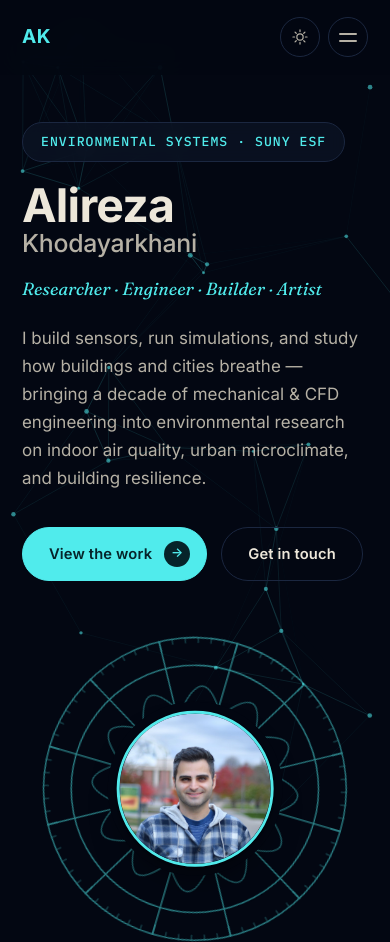
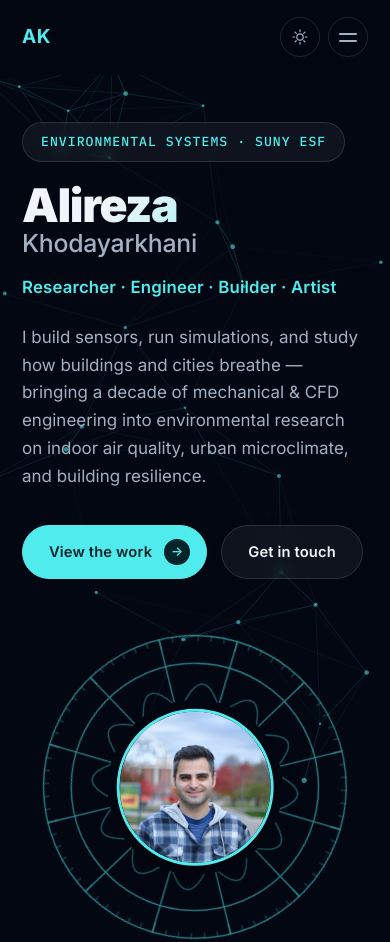
Before and after one commit to alirezazerila/alireza-kh.com, a plain HTML site: page index.html in a window 390 px wide. Shown: the top 942 px of the page. Drawn offline with Linux system fonts and the light colour scheme; animation ran at ten frames a second.

Commit message:
Match the reference field's interaction and extend its style
Read the reference's live particles.js config rather than guessing at it:
grab distance 231.25 at line opacity 0.85, click mode "push" with 3
particles, move speed 2.25. Mine was reaching only 190px at ~0.42
opacity with no click handling and a 0.26px/frame crawl, which is why
it felt inert by comparison.

Field:
- Cursor reach 190 -> 231px and grab opacity -> 0.85, which is most of
  the difference in how responsive it feels.
- Nodes brighten and swell as the cursor approaches.
- Clicking the backdrop spawns 3 nodes that immediately join the link
  network. Clicks on a, button, input, textarea, select, label and
  summary are left alone so this never competes with a real control,
  and the oldest spawned nodes are pruned at a 260 cap so the field
  cannot grow without bound.
- Drift 0.26 -> 0.8px/frame.

Style, taken from the same page:
- Cards become rgba(255,255,255,0.05) on a rgba(255,255,255,0.12)
  hairline at 16px radius — their exact values — with an accent glow on
  hover (theirs sits on the featured card).
- Headings move to the all-sans voice: h2 800 at -0.025em, h3 700,
  matching their 800/700 and tight negative tracking. Fraunces is gone
  entirely, so the hero role and about lead are sans too, and the font
  request drops a family while picking up the 800/900 weights the new
  headings actually need.
- The given name takes a gradient fill, as their h1 does, white into
  cyan; `color` is kept as the fallback and the transparent fill is
  behind an @supports guard.
- Text cools to their slate register: #F1F5F9 / #A4B1C2 / #7F8CA0.
- Ghost button picks up their translucent fill and soft shadow.

Verified by measuring ink on the canvas rather than by eye: parking the
cursor adds 16,654 (+58% over baseline), six backdrop clicks add
21,418, and six clicks on the CTA add -3,703 against a no-click drift
of +3,111 — so the control guard holds. 0 WCAG AA failures in both
themes, no sideways scroll, no console errors.

Co-Authored-By: Claude Opus 5 <noreply@anthropic.com>

```diff
--- a/css/style.css
+++ b/css/style.css
@@ -35,6 +35,7 @@
   --link-alpha:     0.13;
 
   --shadow:     0 1px 2px rgba(20,24,29,.05), 0 12px 28px -14px rgba(20,24,29,.18);
+  --glow:       0 0 25px rgba(10,98,100,0.12);
 
   /* Aptos ships with Windows 11 / Microsoft 365. It is not available as a
      webfont, so non-Aptos visitors fall back to Inter, which is metrically
@@ -48,7 +49,7 @@
   --pad: clamp(22px, 5vw, 72px);
   --nav-h: 74px;
 
-  --r-lg:   18px;
+  --r-lg:   16px;
   --r-md:   12px;
   --r-sm:   9px;
   --r-pill: 999px;
@@ -61,19 +62,20 @@
     --bg:        #030712;
     --bg-alt:    #070D1A;
     --surface:   #0C1324;
-    --text:      #EDE7DA;
-    --text-2:    #B6B1A5;
-    --text-3:    #8C939E;
-    --line:      #1B2740;
-    --line-soft: #121B2E;
+    --text:      #F1F5F9;
+    --text-2:    #A4B1C2;
+    --text-3:    #7F8CA0;
+    --line:      rgba(255,255,255,0.12);
+    --line-soft: rgba(255,255,255,0.07);
     --accent:    #50EBEC;
     --accent-2:  #2FD9DA;
     --on-accent: #06242A;
     --badge-bg:  #06242A;
     --badge-fg:  #50EBEC;
-    --card:      rgba(13,21,38,0.72);
-    --card-hi:   rgba(20,31,52,0.84);
-    --band:      rgba(255,255,255,0.028);
+    --card:      rgba(255,255,255,0.05);
+    --card-hi:   rgba(255,255,255,0.08);
+    --band:      rgba(255,255,255,0.025);
+    --glow:      0 0 25px rgba(80,235,236,0.10);
     --particle-alpha: 0.55;
     --link-alpha:     0.22;
     --shadow:    0 1px 2px rgba(0,0,0,.4), 0 18px 38px -16px rgba(0,0,0,.7);
@@ -85,19 +87,20 @@
   --bg:        #030712;
   --bg-alt:    #070D1A;
   --surface:   #0C1324;
-  --text:      #EDE7DA;
-  --text-2:    #B6B1A5;
-  --text-3:    #8C939E;
-  --line:      #1B2740;
-  --line-soft: #121B2E;
+  --text:      #F1F5F9;
+  --text-2:    #A4B1C2;
+  --text-3:    #7F8CA0;
+  --line:      rgba(255,255,255,0.12);
+  --line-soft: rgba(255,255,255,0.07);
   --accent:    #50EBEC;
   --accent-2:  #2FD9DA;
   --on-accent: #06242A;
   --badge-bg:  #06242A;
   --badge-fg:  #50EBEC;
-  --card:      rgba(13,21,38,0.72);
-  --card-hi:   rgba(20,31,52,0.84);
-  --band:      rgba(255,255,255,0.028);
+  --card:      rgba(255,255,255,0.05);
+  --card-hi:   rgba(255,255,255,0.08);
+  --band:      rgba(255,255,255,0.025);
+  --glow:      0 0 25px rgba(80,235,236,0.10);
   --particle-alpha: 0.55;
   --link-alpha:     0.22;
   --shadow:    0 1px 2px rgba(0,0,0,.4), 0 18px 38px -16px rgba(0,0,0,.7);
@@ -149,11 +152,13 @@ a{ color:inherit; text-decoration:none; }
 /* Content rides above the field. */
 main, .footer, .skip-link{ position:relative; z-index:1; }
 
-h1,h2,h3{ font-family:var(--serif); color:var(--text); font-weight:400; }
-h2{ font-size:clamp(2rem, 3.4vw, 2.9rem); line-height:1.12; letter-spacing:-0.015em; }
-h3{ font-size:1.28rem; font-weight:500; line-height:1.3; }
+/* Headings follow the reference's all-sans voice: heavy weights with
+   tight negative tracking (their h2 is 800 at -0.02em, h3 700). */
+h1,h2,h3{ font-family:var(--display); color:var(--text); }
+h2{ font-size:clamp(2rem, 3.4vw, 2.9rem); font-weight:800; line-height:1.1; letter-spacing:-0.025em; }
+h3{ font-size:1.3rem; font-weight:700; line-height:1.3; letter-spacing:-0.012em; }
 
-em{ color:var(--accent); font-style:italic; }
+em{ color:var(--accent); font-style:normal; font-weight:600; }
 
 /* Micro-labels were 0.71rem/400 and read as fine print. Brought up to
    match the weight and scale the nav moved to. */
@@ -329,11 +334,20 @@ em{ color:var(--accent); font-style:italic; }
   line-height:1.0; letter-spacing:-0.025em;
   margin-bottom:18px;
 }
+/* Gradient fill on the given name, as the reference does on its h1.
+   `color` stays set as the fallback for engines without background-clip. */
 .hero__first{
   display:block;
   font-size:clamp(2.9rem, 6.6vw, 4.6rem);
-  font-weight:700;
+  font-weight:900;
+  letter-spacing:-0.03em;
   color:var(--text);
+  background:linear-gradient(135deg, var(--text) 28%, var(--accent) 100%);
+  -webkit-background-clip:text;
+  background-clip:text;
+}
+@supports ((-webkit-background-clip: text) or (background-clip: text)){
+  .hero__first{ -webkit-text-fill-color:transparent; }
 }
 .hero__last{
   display:block;
@@ -345,7 +359,7 @@ em{ color:var(--accent); font-style:italic; }
 }
 
 .hero__role{
-  font-family:var(--serif); font-style:italic; font-size:1.1rem;
+  font-family:var(--display); font-weight:600; font-size:1.05rem; letter-spacing:0.01em;
   color:var(--accent); margin-bottom:22px;
 }
 .hero__statement{
@@ -362,7 +376,7 @@ em{ color:var(--accent); font-style:italic; }
 }
 .btn--primary{ background:var(--accent); color:var(--on-accent); }
 .btn--primary:hover{ background:var(--accent-2); border-color:var(--accent-2); transform:translateY(-1px); }
-.btn--ghost{ color:var(--text); border-color:var(--line); padding-right:26px; }
+.btn--ghost{ color:var(--text); border-color:var(--line); background:var(--card); backdrop-filter:blur(7px); box-shadow:0 2px 8px rgba(0,0,0,.22); padding-right:26px; }
 .btn--ghost:hover{ border-color:var(--accent); color:var(--accent); transform:translateY(-1px); }
 
 /* Circular arrow badge, in the manner of a call-to-action pill. It
@@ -478,7 +492,7 @@ em{ color:var(--accent); font-style:italic; }
   position:relative; overflow:hidden;
   transition:background .25s, border-color .25s, transform .25s;
 }
-.focus-card:hover{ background:var(--card-hi); border-color:var(--accent); transform:translateY(-2px); }
+.focus-card:hover{ background:var(--card-hi); border-color:var(--accent); transform:translateY(-2px); box-shadow:var(--glow); }
 /* Oversized ghost numeral watermarking the card. */
 .focus-card__num{
   position:absolute; right:14px; bottom:-28px;
@@ -514,7 +528,7 @@ em{ color:var(--accent); font-style:italic; }
   border:1px solid var(--line); border-radius:var(--r-lg);
   transition:border-color .25s, transform .25s, background .25s;
 }
-.plate:hover{ border-color:var(--accent); transform:translateY(-2px); }
+.plate:hover{ border-color:var(--accent); transform:translateY(-2px); box-shadow:var(--glow); }
 .section--alt .plate:hover{ background:var(--card-hi); }
 .plate[hidden]{ display:none; }
 
@@ -593,7 +607,7 @@ em{ color:var(--accent); font-style:italic; }
 =========================================================== */
 .about-bio{ max-width:66ch; margin-bottom:clamp(48px, 6vw, 72px); }
 .about-bio__lead{
-  font-family:var(--serif); font-size:clamp(1.2rem, 2vw, 1.45rem);
+  font-family:var(--display); font-weight:600; font-size:clamp(1.18rem, 2vw, 1.4rem); letter-spacing:-0.015em;
   line-height:1.45; color:var(--text); margin-bottom:22px;
 }
 .about-bio p{ color:var(--text-2); font-size:1.02rem; }
@@ -640,7 +654,7 @@ em{ color:var(--accent); font-style:italic; }
   padding:clamp(26px, 3vw, 38px); border:1px solid var(--line);
   background:var(--card); backdrop-filter:blur(7px); border-radius:var(--r-lg); transition:border-color .25s, transform .25s;
 }
-.beyond-card:hover{ border-color:var(--accent); transform:translateY(-2px); }
+.beyond-card:hover{ border-color:var(--accent); transform:translateY(-2px); box-shadow:var(--glow); }
 .beyond-card h3{ margin-bottom:14px; color:var(--accent); }
 .beyond-card p{ color:var(--text-2); font-size:1.02rem; }
 
@@ -696,7 +710,7 @@ em{ color:var(--accent); font-style:italic; }
   display:flex; flex-direction:column; gap:7px;
   transition:background .2s, border-color .2s, transform .2s;
 }
-.footer__link:hover{ background:var(--card-hi); border-color:var(--accent); transform:translateY(-2px); }
+.footer__link:hover{ background:var(--card-hi); border-color:var(--accent); transform:translateY(-2px); box-shadow:var(--glow); }
 .footer__link .mono{ color:var(--accent); }
 .footer__link-val{
   color:var(--text-2); font-size:0.98rem;
--- a/index.html
+++ b/index.html
@@ -42,7 +42,7 @@ gtag('config', 'G-BL90J3F2NY');
 
 <link rel="preconnect" href="https://fonts.googleapis.com">
 <link rel="preconnect" href="https://fonts.gstatic.com" crossorigin>
-<link href="https://fonts.googleapis.com/css2?family=Fraunces:ital,opsz,wght@0,9..144,300;0,9..144,400;0,9..144,500;0,9..144,600;1,9..144,400&family=Inter:wght@400;500;600;700&family=IBM+Plex+Mono:wght@400;500&display=swap" rel="stylesheet">
+<link href="https://fonts.googleapis.com/css2?family=Inter:wght@400;500;600;700;800;900&family=IBM+Plex+Mono:wght@400;500&display=swap" rel="stylesheet">
 <link rel="stylesheet" href="css/style.css">
 
 <script type="application/ld+json">
--- a/js/main.js
+++ b/js/main.js
@@ -12,11 +12,16 @@
   if(!canvas || !canvas.getContext) return;
   const ctx = canvas.getContext('2d');
 
+  // Tuned to match the reference field: grab reach 231px at 0.85 line
+  // opacity, 3 nodes added per click, and a live drift rather than a crawl.
   const LINK_DIST   = 170;     // px at which two nodes are linked
   const AREA_PER_PT = 11000;   // one node per this many css px²
-  const MAX_POINTS  = 130;
-  const SPEED       = 0.26;    // px per frame
-  const CURSOR_DIST = 190;     // cursor-link reach
+  const MAX_POINTS  = 130;     // ceiling for the generated field
+  const HARD_CAP    = 260;     // ceiling once clicks have added nodes
+  const SPEED       = 0.8;     // px per frame
+  const CURSOR_DIST = 231;     // cursor-link reach
+  const GRAB_ALPHA  = 0.85;    // cursor-link opacity at zero distance
+  const PUSH_COUNT  = 3;       // nodes added per click
 
   const reduced = window.matchMedia('(prefers-reduced-motion: reduce)');
 
@@ -75,21 +80,26 @@
           ctx.stroke();
         }
       }
-      // link toward the cursor, the "grab" effect
+      // link toward the cursor — the "grab" effect, and the main reason the
+      // field feels responsive, so it is bright and reaches further than
+      // the node-to-node links.
+      let near = 0;
       if(cursor.x !== null){
         const dx = p.x - cursor.x, dy = p.y - cursor.y;
         const d = Math.hypot(dx, dy);
         if(d < CURSOR_DIST){
-          ctx.strokeStyle = `rgba(${accent},${(lAlpha * 1.9) * (1 - d / CURSOR_DIST)})`;
-          ctx.lineWidth = 1;
+          near = 1 - d / CURSOR_DIST;
+          ctx.strokeStyle = `rgba(${accent},${GRAB_ALPHA * near})`;
+          ctx.lineWidth = 1.2;
           ctx.beginPath();
           ctx.moveTo(p.x, p.y); ctx.lineTo(cursor.x, cursor.y);
           ctx.stroke();
         }
       }
-      ctx.fillStyle = `rgba(${accent},${pAlpha})`;
+      // Nodes brighten and swell slightly as the cursor nears them.
+      ctx.fillStyle = `rgba(${accent},${Math.min(1, pAlpha + near * 0.45)})`;
       ctx.beginPath();
-      ctx.arc(p.x, p.y, p.r, 0, Math.PI * 2);
+      ctx.arc(p.x, p.y, p.r * (1 + near * 0.9), 0, Math.PI * 2);
       ctx.fill();
     }
   }
@@ -129,6 +139,30 @@
 
   window.addEventListener('pointermove', e => { cursor.x = e.clientX; cursor.y = e.clientY; }, { passive: true });
   window.addEventListener('pointerleave', () => { cursor.x = cursor.y = null; }, { passive: true });
+
+  // Clicking the backdrop spawns new nodes, which immediately join the
+  // link network. Clicks on anything interactive are left alone so this
+  // never competes with a real control. Oldest spawned nodes are pruned
+  // at the cap so the field cannot grow without bound.
+  function spawn(x, y){
+    for(let i = 0; i < PUSH_COUNT; i++){
+      const a = Math.random() * Math.PI * 2;
+      points.push({
+        x: x + (Math.random() - 0.5) * 24,
+        y: y + (Math.random() - 0.5) * 24,
+        vx: Math.cos(a) * SPEED,
+        vy: Math.sin(a) * SPEED,
+        r: 1.3 + Math.random() * 1.6
+      });
+    }
+    if(points.length > HARD_CAP) points.splice(0, points.length - HARD_CAP);
+    if(!running) draw();   // keep it responsive under reduced-motion
+  }
+
+  window.addEventListener('pointerdown', e => {
+    if(e.target.closest('a, button, input, textarea, select, label, summary')) return;
+    spawn(e.clientX, e.clientY);
+  }, { passive: true });
 
   document.addEventListener('visibilitychange', () => {
     if(document.hidden) stop(); else start();
```
